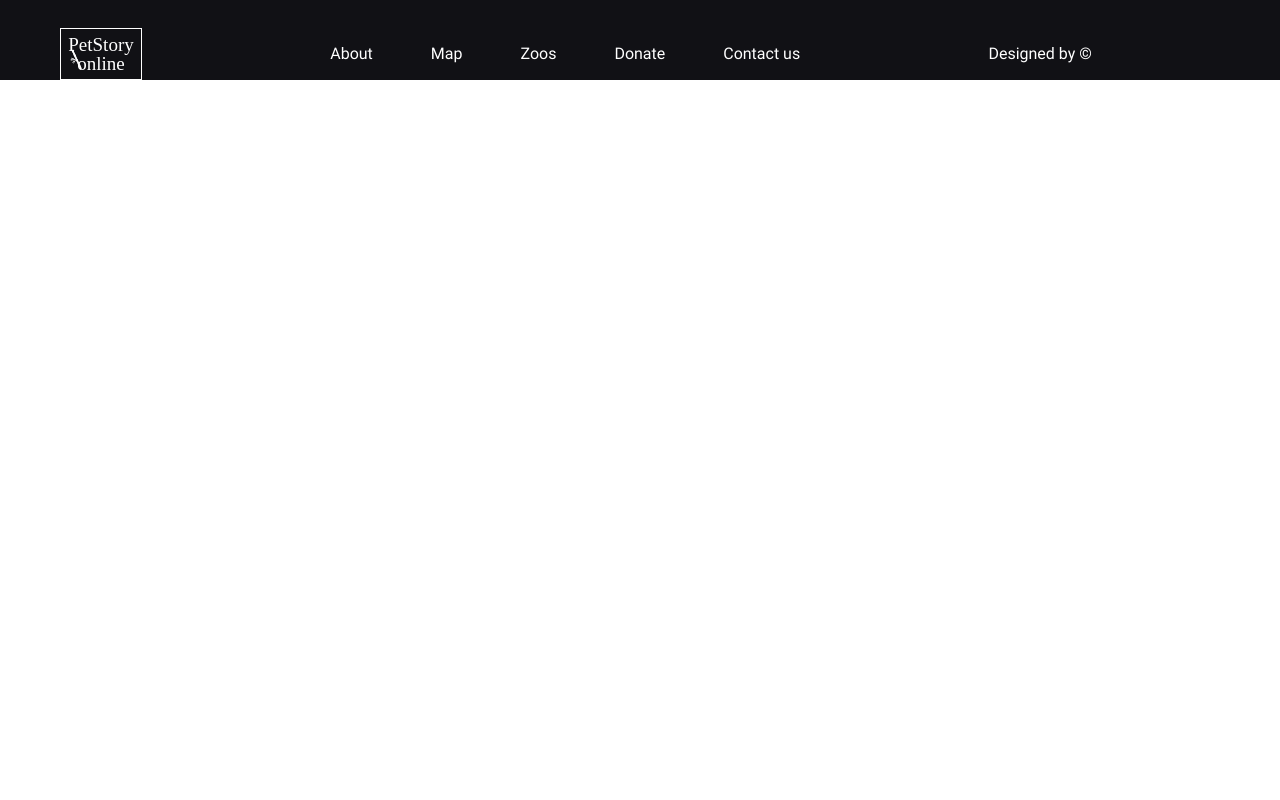
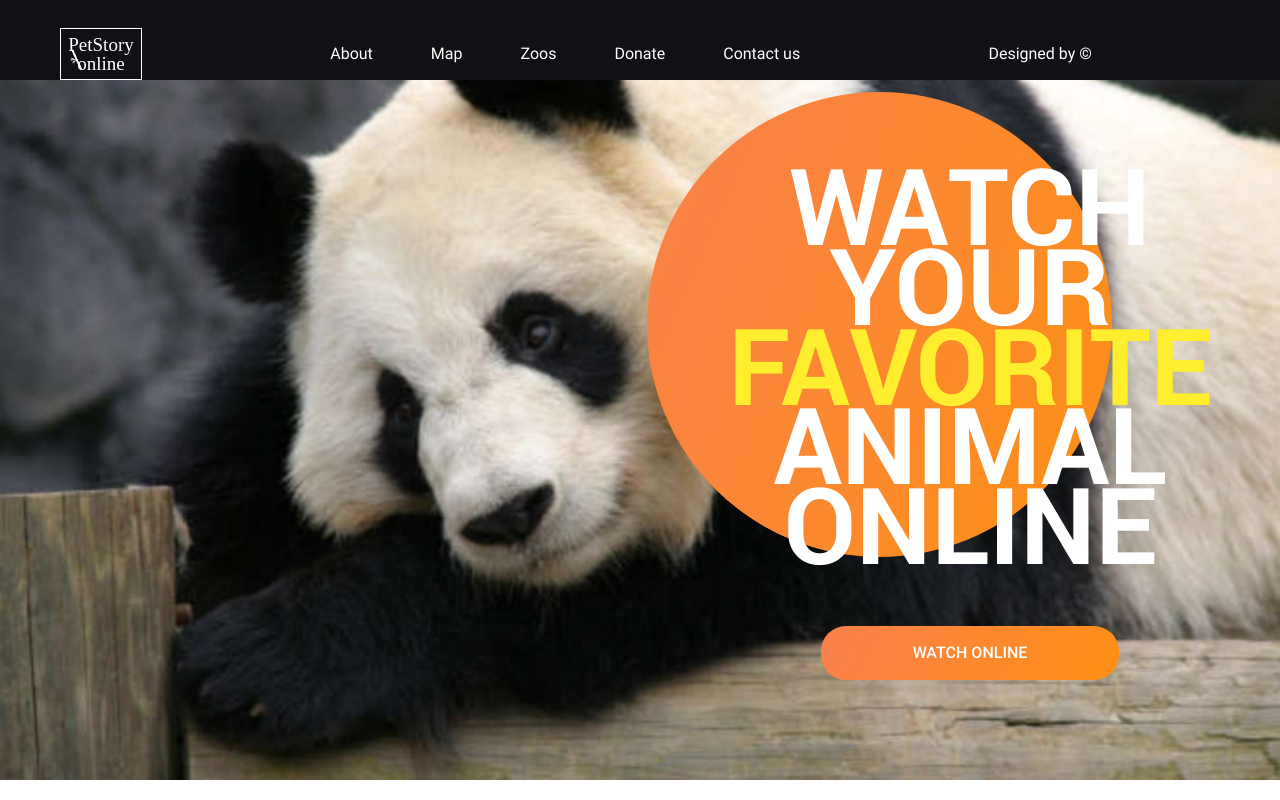
Before and after one commit to NatashaSolntseva/online-zoo, a website built with webpack: page src/pages/main/index.html in a window 1280 px wide. Built offline with nearby package versions, Linux system fonts and the light colour scheme.

Commit message:
feat: intro section add

```diff
--- /dev/null
+++ b/src/modules/blocks/button/_position/button_position_intro.scss
@@ -0,0 +1,5 @@
+$className: "button_position_intro";
+
+.#{$className} {
+  align-self: center;
+}
--- /dev/null
+++ b/src/modules/blocks/button/_type/button_type_mobile.scss
@@ -0,0 +1,5 @@
+$className: "button_type_mobile";
+
+.#{$className} {
+  display: none;
+}
--- /dev/null
+++ b/src/modules/blocks/button/button.scss
@@ -0,0 +1,20 @@
+$className: "button";
+
+.#{$className} {
+  cursor: pointer;
+  height: 54px;
+  width: 298px;
+  border: none;
+  border-radius: 25px;
+  text-align: center;
+  text-transform: uppercase;
+  color: var(--secondary-font-color);
+  background: var(--button-bg-gradient);
+  background-color: var(--buton-bg-color);
+  font-family: $primaryFont;
+  @include font-style($weight: 500, $size: 1rem);
+}
+
+.#{$className}:active {
+  background: var(--active-color);
+}
--- /dev/null
+++ b/src/modules/blocks/content/__section-container/content__section-container.scss
@@ -0,0 +1,6 @@
+$className: "content__section-container";
+
+.#{$className} {
+  max-width: 1160px;
+  margin: 0 auto;
+}
--- /dev/null
+++ b/src/modules/blocks/content/__section/content__section.scss
@@ -0,0 +1,4 @@
+$className: "content__section";
+
+.#{$className} {
+}
--- /dev/null
+++ b/src/modules/blocks/content/content.scss
@@ -0,0 +1,5 @@
+$className: "content";
+
+.#{$className} {
+  display: block;
+}
--- a/src/modules/blocks/header/__link/header__link.scss
+++ b/src/modules/blocks/header/__link/header__link.scss
@@ -7,5 +7,5 @@ $className: "header__link";
 }
 
 .#{$className}:active {
-  color: var(--active-font-color);
+  color: var(--active-color);
 }
--- a/src/modules/blocks/header/__nav-link/header__nav-link.scss
+++ b/src/modules/blocks/header/__nav-link/header__nav-link.scss
@@ -7,5 +7,5 @@ $className: "header__nav-link";
 }
 
 .#{$className}:active {
-  color: var(--active-font-color);
+  color: var(--active-color);
 }
--- /dev/null
+++ b/src/modules/blocks/intro/__container/intro__container.scss
@@ -0,0 +1,9 @@
+$className: "intro__container";
+
+.#{$className} {
+  display: flex;
+  flex-direction: column;
+  max-width: 500px;
+  margin: 0 0 0 auto;
+  padding: 85px 0 100px 0;
+}
--- /dev/null
+++ b/src/modules/blocks/intro/__title/_accent/intro__title_accent.scss
@@ -0,0 +1,5 @@
+$className: "intro__title_accent";
+
+.#{$className} {
+  color: var(--accent-font-color);
+}
--- /dev/null
+++ b/src/modules/blocks/intro/__title/intro__title.scss
@@ -0,0 +1,23 @@
+$className: "intro__title";
+
+.#{$className} {
+  font-family: $primaryFont;
+  text-transform: uppercase;
+  color: var(--secondary-font-color);
+  position: relative;
+  z-index: 2;
+  padding-bottom: 62px;
+  text-align: center;
+  @include font-style($weight: 700, $size: 6.65rem, $height: 75%);
+  &::after {
+    content: "";
+    position: absolute;
+    height: 465px;
+    width: 465px;
+    background: var(--button-bg-gradient);
+    border-radius: 50%;
+    top: -73px;
+    left: -73px;
+    z-index: -1;
+  }
+}
--- /dev/null
+++ b/src/modules/blocks/intro/intro.scss
@@ -0,0 +1,10 @@
+$className: "intro";
+
+.#{$className} {
+  height: 43.75rem;
+  min-height: 700px;
+  background: url(/src/images/intro__background.jpg);
+  background-size: cover;
+  background-position: center;
+  background-repeat: no-repeat;
+}
--- a/src/modules/variables.scss
+++ b/src/modules/variables.scss
@@ -5,10 +5,16 @@ $secondaryFontSize: 15px;
 :root {
   --var-primary-font-color: #333b41;
   --secondary-font-color: #ffffff;
-  --active-font-color: #4b9200;
+  --active-color: #4b9200;
   --accent-font-color: #ffee2e;
   --primary-bg-color: #e5e5e5;
   --dark-bg-color: #111115;
+  --button-bg-color: #f9804b;
+  --button-bg-gradient: linear-gradient(
+    113.96deg,
+    #f9804b 1.49%,
+    #fe9013 101.44%
+  );
   --gradient-bg-color: linear-gradient(
       315.75deg,
       rgba(254, 210, 144, 0.7) 30.06%,
--- a/src/pages/main/index.html
+++ b/src/pages/main/index.html
@@ -57,7 +57,18 @@
     </header>
     <main class="content">
       <!-- section -->
-      <section class="intro content__section" id="intro"></section>
+      <section class="intro content__section">
+        <div class="content__section-container">
+          <div class="intro__container">
+            <h2 class="page-text intro__title">
+              Watch your
+              <span class="intro__title_accent">favorite</span> animal online
+            </h2>
+            <button class="button button_position_intro">watch online</button>
+          </div>
+          <button class="button button_type_mobile">watch online</button>
+        </div>
+      </section>
       <!-- section -->
       <section class="goal content__section"></section>
       <!-- section -->
--- a/src/pages/main/style.scss
+++ b/src/pages/main/style.scss
@@ -5,10 +5,15 @@
 //--+++Миксины+++--
 @import "../../modules/mixins.scss";
 @import "../../modules/blocks/page/page.scss";
+@import "../../modules/blocks/page-text/page-text.scss";
 //--+++Logo+++--
 @import "../../modules/blocks/logo/logo.scss";
 @import "../../modules/blocks/logo/__image/logo__image.scss";
 @import "../../modules/blocks/logo/__title/logo__title.scss";
+//--+++Buttons+++--
+@import "../../modules/blocks/button/button.scss";
+@import "../../modules/blocks/button/_type/button_type_mobile.scss";
+@import "../../modules/blocks/button/_position/button_position_intro.scss";
 //--+++Header+++--
 @import "../../modules/blocks/header/header.scss";
 @import "../../modules/blocks/header/__container/header__container.scss";
@@ -19,4 +24,17 @@
 @import "../../modules/blocks/header/__nav-link/header__nav-link.scss";
 @import "../../modules/blocks/header/__nav-list/header__nav-list.scss";
 @import "../../modules/blocks/header/__nav/header__nav.scss";
+//--+++Content+++--
+@import "../../modules/blocks/content/content.scss";
+@import "../../modules/blocks/content/__section/content__section.scss";
+@import "../../modules/blocks/content/__section-container/content__section-container.scss";
+//--+++Intro+++--
+@import "../../modules/blocks/intro/intro.scss";
+@import "../../modules/blocks/intro/__container/intro__container.scss";
+@import "../../modules/blocks/intro/__title/intro__title.scss";
+@import "../../modules/blocks/intro/__title/_accent/intro__title_accent.scss";
+//--+++Goal+++--
+//--+++Pets+++--
+//--+++Feed+++--
+//--+++Testimonials+++--
 //--+++Footer+++--
```
Also changed, not shown: src/images/intro__background.jpg (added).
